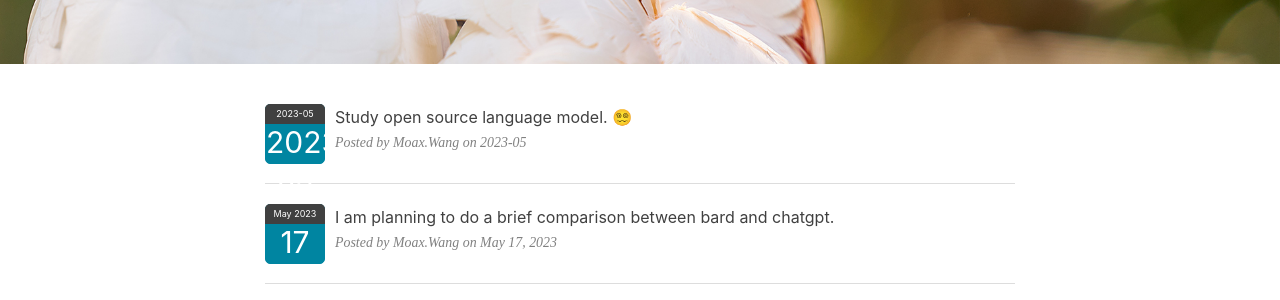
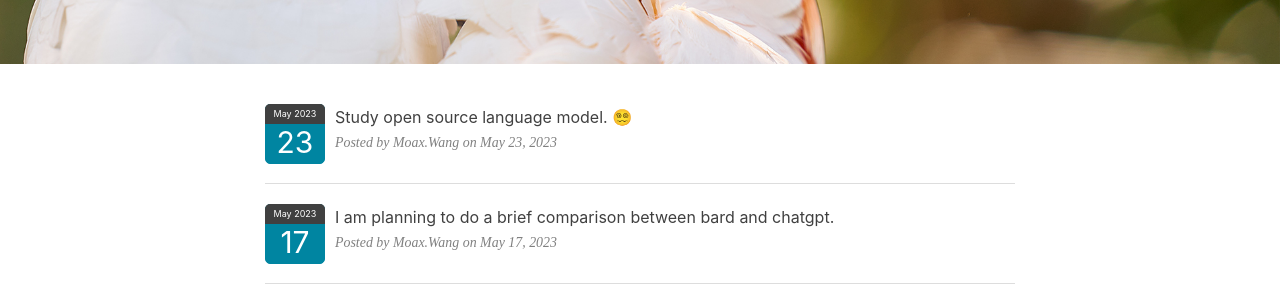
Before and after one commit to WinchellWang/winchellwang.github.io, a Jekyll site: the page built from 3talk.html, in a window 1280 px wide. Shown: the part 354-654 px from the top of the page. Built offline with Jekyll 4.4.1, drawn with Linux system fonts in a browser that asks for light colours; nearby versions of some CDN libraries; comment, search, counter and statistics services are not loaded.

Commit message:
Update talks.yml

```diff
--- a/_data/talks.yml
+++ b/_data/talks.yml
@@ -3,7 +3,7 @@
 #   talkdate: "2023-05"
 
 - mytalk: "Study open source language model. 😵‍💫"
-  talkdate: "2023-05"
+  talkdate: "2023-05-23"
 
 - mytalk: "I am planning to do a brief comparison between bard and chatgpt."
   talkdate: "2023-05-17"
```
